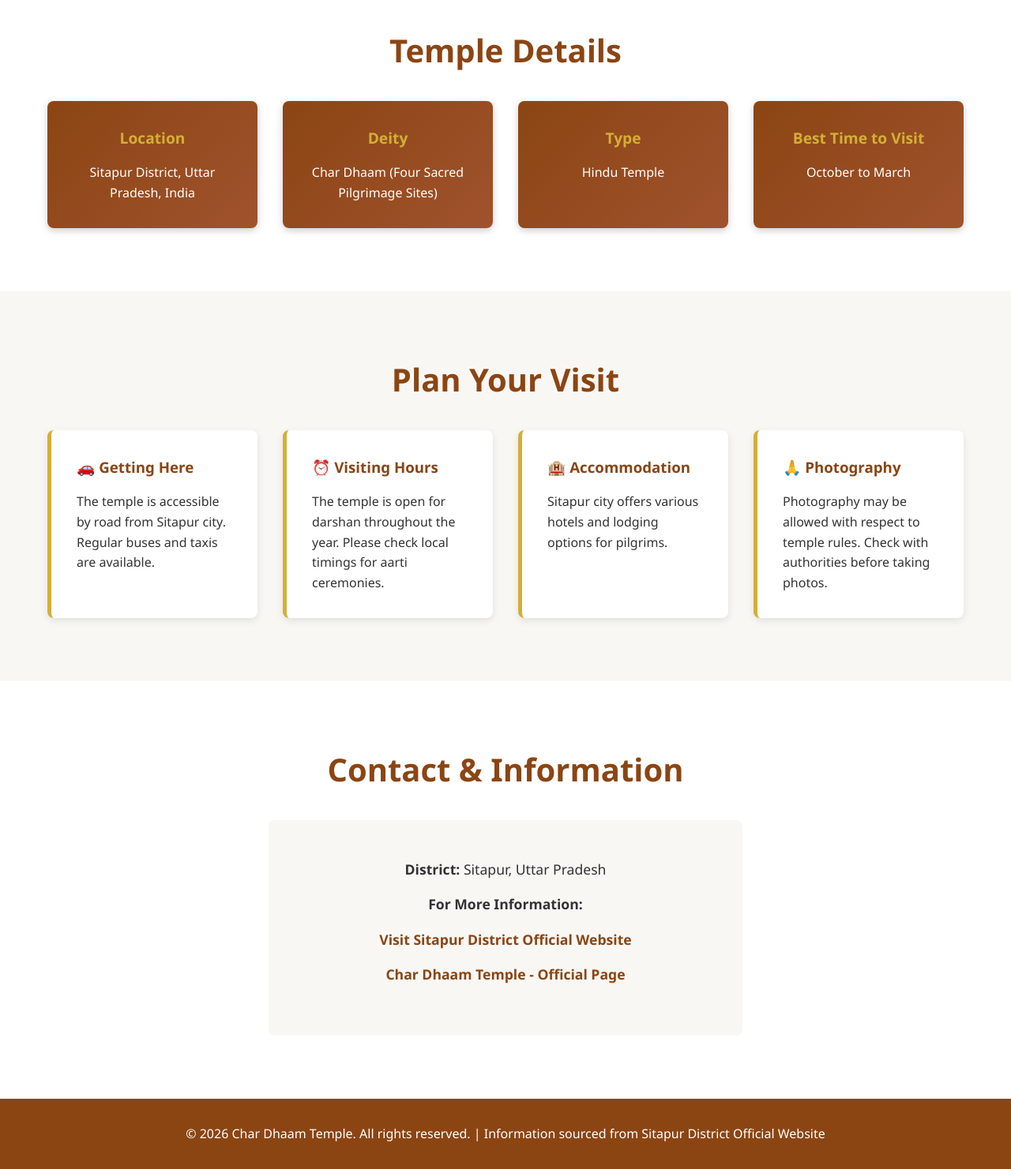
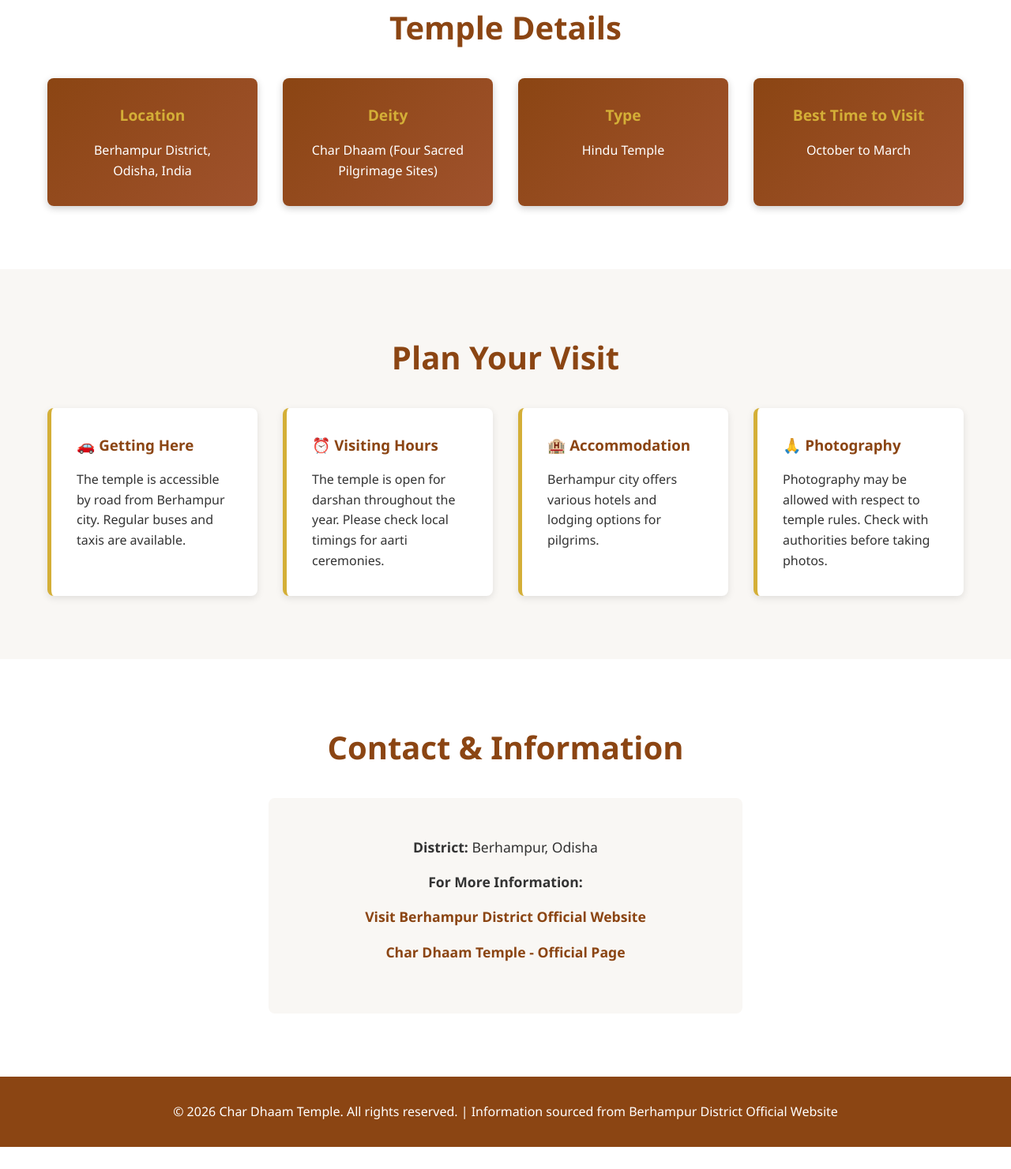
Before and after one commit to pakuni/char-dhaam-temple-website, a plain HTML site: page index.html in a window 1280 px wide. Shown: the part 1253-2734 px from the top of the page at 79% size. After the commit the page ends 2706 px from the top, so only its background shows below. Drawn offline with Linux system fonts and the light colour scheme.

Commit message:
Update temple location from Sitapur to Berhampur

```diff
--- a/index.html
+++ b/index.html
@@ -3,7 +3,7 @@
 <head>
     <meta charset="UTF-8">
     <meta name="viewport" content="width=device-width, initial-scale=1.0">
-    <title>Char Dhaam Temple - Sitapur</title>
+    <title>Char Dhaam Temple - Berhampur, Odisha</title>
     <link rel="stylesheet" href="style.css">
 </head>
 <body>
@@ -23,7 +23,7 @@
     <section id="home" class="hero">
         <div class="hero-content">
             <h1>Char Dhaam Temple</h1>
-            <p>A Sacred Spiritual Destination in Sitapur, Uttar Pradesh</p>
+            <p>A Sacred Spiritual Destination in Berhampur, Odisha</p>
             <button onclick="document.getElementById('about').scrollIntoView({behavior: 'smooth'})">Explore Now</button>
         </div>
     </section>
@@ -31,7 +31,7 @@
     <section id="about" class="about">
         <div class="container">
             <h2>About Char Dhaam Temple</h2>
-            <p>The Char Dhaam Temple is a significant religious site located in Sitapur district, Uttar Pradesh. This sacred temple is known for its spiritual significance and attracts pilgrims from across the region.</p>
+            <p>The Char Dhaam Temple is a significant religious site located in Berhampur district, Odisha. This sacred temple is known for its spiritual significance and attracts pilgrims from across the region.</p>
             <div class="features">
                 <div class="feature-box">
                     <h3>🙏 Spiritual Significance</h3>
@@ -43,7 +43,7 @@
                 </div>
                 <div class="feature-box">
                     <h3>📍 Historical Importance</h3>
-                    <p>An important cultural and religious landmark in the Sitapur district.</p>
+                    <p>An important cultural and religious landmark in the Berhampur district.</p>
                 </div>
             </div>
         </div>
@@ -55,7 +55,7 @@
             <div class="details-grid">
                 <div class="detail-card">
                     <h3>Location</h3>
-                    <p>Sitapur District, Uttar Pradesh, India</p>
+                    <p>Berhampur District, Odisha, India</p>
                 </div>
                 <div class="detail-card">
                     <h3>Deity</h3>
@@ -79,7 +79,7 @@
             <div class="visit-info">
                 <div class="info-box">
                     <h3>🚗 Getting Here</h3>
-                    <p>The temple is accessible by road from Sitapur city. Regular buses and taxis are available.</p>
+                    <p>The temple is accessible by road from Berhampur city. Regular buses and taxis are available.</p>
                 </div>
                 <div class="info-box">
                     <h3>⏰ Visiting Hours</h3>
@@ -87,7 +87,7 @@
                 </div>
                 <div class="info-box">
                     <h3>🏨 Accommodation</h3>
-                    <p>Sitapur city offers various hotels and lodging options for pilgrims.</p>
+                    <p>Berhampur city offers various hotels and lodging options for pilgrims.</p>
                 </div>
                 <div class="info-box">
                     <h3>🙏 Photography</h3>
@@ -101,16 +101,16 @@
         <div class="container">
             <h2>Contact & Information</h2>
             <div class="contact-info">
-                <p><strong>District:</strong> Sitapur, Uttar Pradesh</p>
+                <p><strong>District:</strong> Berhampur, Odisha</p>
                 <p><strong>For More Information:</strong></p>
-                <p><a href="https://sitapur.nic.in/" target="_blank">Visit Sitapur District Official Website</a></p>
-                <p><a href="https://sitapur.nic.in/tourist-place/char-dhaam-temple/" target="_blank">Char Dhaam Temple - Official Page</a></p>
+                <p><a href="https://Berhampur.nic.in/" target="_blank">Visit Berhampur District Official Website</a></p>
+                <p><a href="https://Berhampur.nic.in/tourist-place/char-dhaam-temple/" target="_blank">Char Dhaam Temple - Official Page</a></p>
             </div>
         </div>
     </section>
 
     <footer>
-        <p>&copy; 2026 Char Dhaam Temple. All rights reserved. | Information sourced from Sitapur District Official Website</p>
+        <p>&copy; 2026 Char Dhaam Temple. All rights reserved. | Information sourced from Berhampur District Official Website</p>
     </footer>
 
     <script src="script.js"></script>
```
